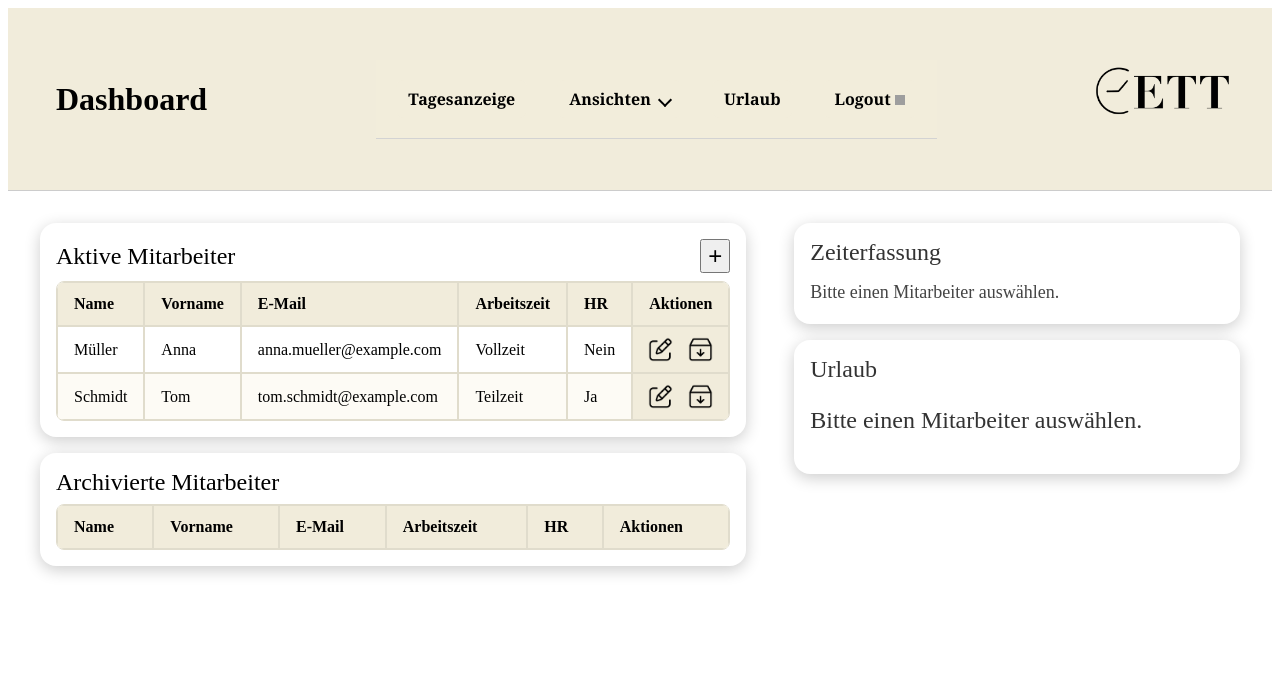
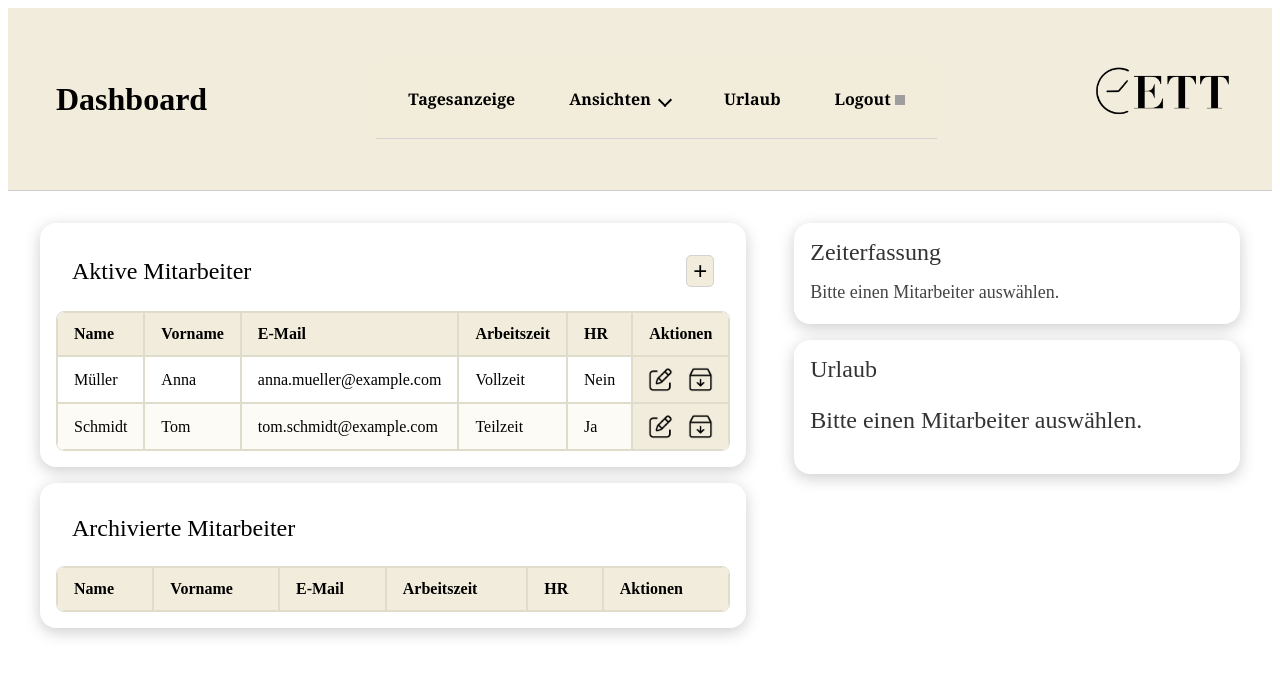
Before and after one commit to on24FeLi/ETT2.0, a Vue app: page /dashboard in a window 1280 px wide. Shown: the top 676 px of the page. Built offline with nearby package versions, Linux system fonts and the light colour scheme; grey boxes are pictures that could not be loaded.

Commit message:
actually the final fixes on dashboard

```diff
--- a/src/views/Dashboard.vue
+++ b/src/views/Dashboard.vue
@@ -179,6 +179,14 @@ function goToNextMonth() {
   }
   updateWorkTimes();
 }
+const totalTakenLeave = computed(() => {
+  return urlaubeForSelectedUser.value.reduce((sum, urlaub) => sum + urlaub.tage, 0);
+});
+const annualLeaveEntitlement = 30;  // oder z.B. selectedUserForWorkTimes.value.urlaubstage
+
+const remainingLeave = computed(() => {
+  return Math.max(0, annualLeaveEntitlement - totalTakenLeave.value);
+});
 </script>
 <template>
   <header>
@@ -347,7 +355,13 @@ function goToNextMonth() {
         <div v-else>
           <p>Bitte einen Mitarbeiter auswählen.</p>
         </div>
+        <div v-if="selectedUserForWorkTimes && urlaubeForSelectedUser.length" class="leave-summary">
+  <strong>Jährlicher Anspruch:</strong> {{ annualLeaveEntitlement }} Tage<br>
+  <strong>Bisher genommen:</strong> {{ totalTakenLeave }} Tage<br>
+  <strong>Resturlaub:</strong> {{ remainingLeave }} Tage
+</div>
       </div>
+
     </div>
   </div>
 
@@ -442,7 +456,7 @@ header h1 {
   box-shadow: 0 4px 16px rgba(0, 0, 0, 0.2);
   background-color: #fff;
   max-width: 100%;
-  overflow-x: hidden; /* verhindert horizontales Scrollen */
+  /*overflow-x: hidden; /*verhindert horizontales Scrollen */
 }
 
 /* Tabellen */
@@ -470,6 +484,9 @@ td {
   font-size: 1.5rem;
   margin-left: 1rem;
   cursor: pointer;
+  border: 1px solid lightgrey;
+    border-radius: 5px;
+    background-color: #f1ecdb;
 }
 
 /* Aktionen / Icons */
@@ -481,6 +498,7 @@ td {
   padding: 5px;
   gap: 15px;
   height: 35px; /* NEU → verhindert weißen Rest */
+  overflow: visible;
 }
 
 #icons img {
@@ -516,6 +534,7 @@ button[data-tooltip]::after {
   opacity: 0;
   pointer-events: none;
   transition: opacity 0.2s;
+  z-index: 9999;
 }
 
 button[data-tooltip]:hover::after {
@@ -747,10 +766,13 @@ button[data-tooltip]:hover::after {
 
 /* Mitarbeiter Tabellen */
 .employee-table-wrapper {
-  max-height: 250px;
+  max-height: 300px;
   overflow-y: auto;
-  border: 1px solid #e0dccc; /* äußere Umrandung */
+  border: 1px solid #e0dccc;
+  overflow: visible;
   border-radius: 0.5rem;
+  position: relative;
+  position: sticky;
 }
 
 .employee-table-wrapper table {
@@ -758,13 +780,14 @@ button[data-tooltip]:hover::after {
   border-collapse: separate;
   border-spacing: 0;
   background-color: #fff;
+  border-radius: 0.5rem;
+  overflow: hidden;
 }
-
 .employee-table-wrapper thead {
   position: sticky;
   top: 0;
   background-color: #f1ecdb;
-  z-index: 1;
+  z-index: 2;
 }
 
 .employee-table-wrapper th,
@@ -798,4 +821,32 @@ button[data-tooltip]:hover::after {
   text-overflow: ellipsis;
   max-width: 200px;
 }
+.card.employee-list {
+    display: flex;
+    flex-direction: column;
+    max-height: 400px;            /* Gesamtgröße der Card */
+}
+
+.card.employee-list .section-title {
+    position: sticky;
+    top: 0;
+    background-color: #fff;
+    z-index: 3;
+    padding: 1rem;
+}
+
+.card.employee-list .employee-table-wrapper {
+    flex: 1;
+    overflow-y: auto;
+}
+
+
+.leave-summary {
+  padding: 0.75rem 1rem;
+    border-radius: 0.5rem;
+    margin-top: 1rem;
+    font-size: 18px;
+    color: #333;
+    box-shadow: 0 4px 16px rgba(0, 0, 0, 0.2);
+}
 </style>
```
